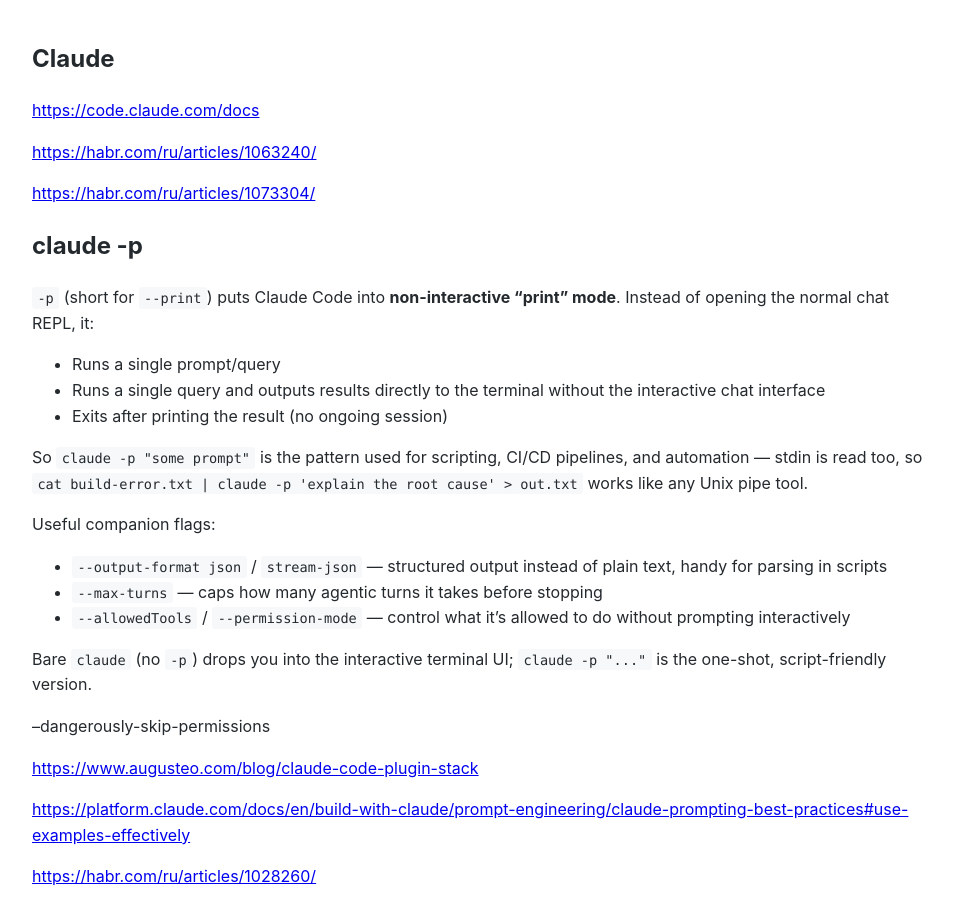
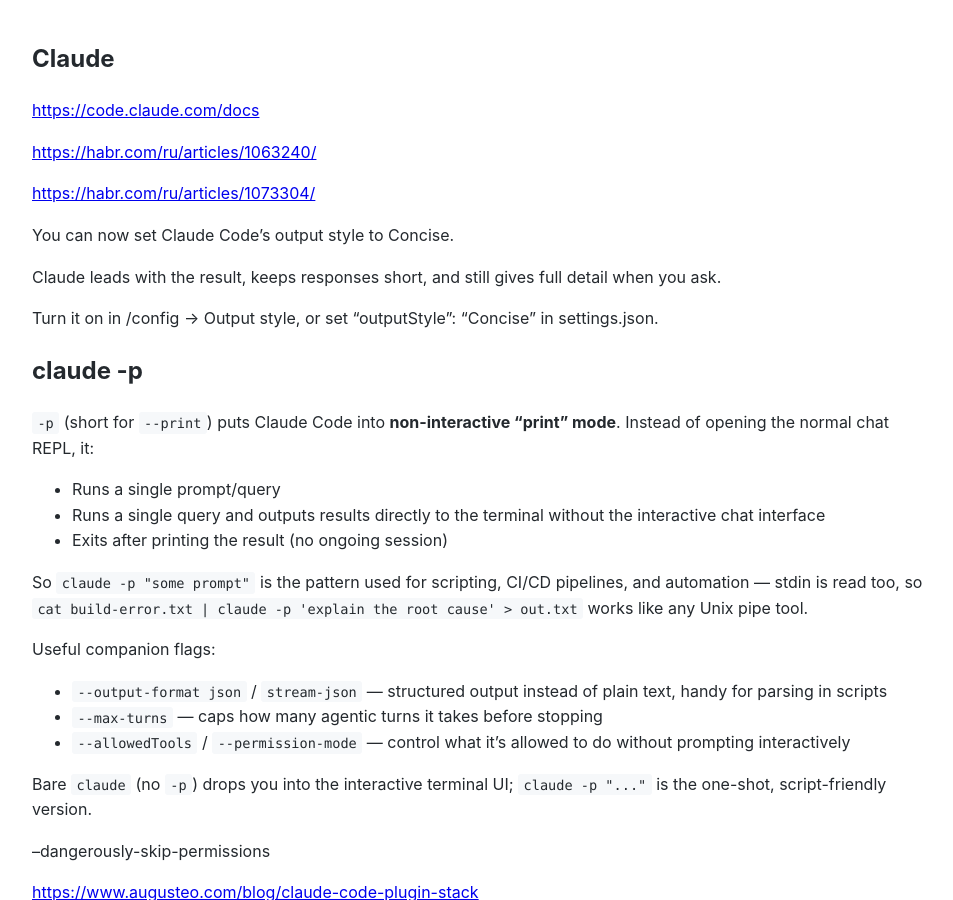
Before and after one commit to Michael-Lubinsky/michael-lubinsky.github.com, a Jekyll site: the page built from ml/claude.md, in a window 1280 px wide and 900 px high. Shown: the whole window, without its empty margins (158-1111 px from the left). Built offline with Jekyll 4.4.1, drawn with Linux system fonts in a browser that asks for light colours; our own code applies the rules of GitHub Pages for plain Markdown files.

Commit message:
Update claude.md

```diff
--- a/ml/claude.md
+++ b/ml/claude.md
@@ -4,6 +4,13 @@
 <https://habr.com/ru/articles/1063240/>
 
 <https://habr.com/ru/articles/1073304/>
+
+You can now set Claude Code's output style to Concise.
+
+Claude leads with the result, keeps responses short, and still gives full detail when you ask.
+
+Turn it on in /config → Output style, or set "outputStyle": "Concise" in settings.json.
+
 
 ## claude -p
 
```
